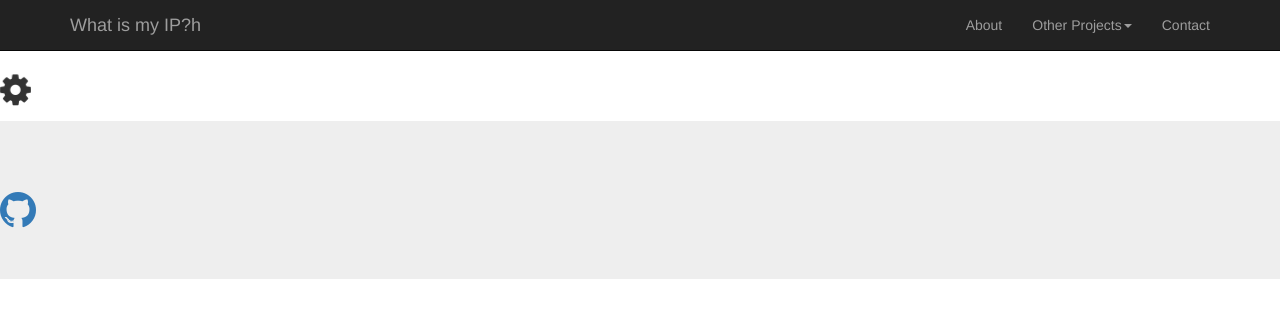
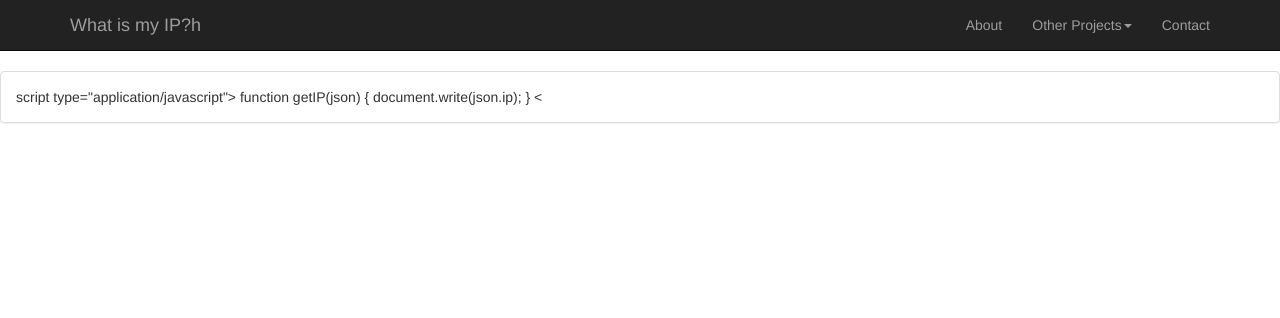
Before and after one commit to bridnap/whatismyip, a plain HTML site: page index.html in a window 1280 px wide. Drawn offline with nearby package versions, Linux system fonts and the light colour scheme.

Commit message:
Update index.html

```diff
--- a/index.html
+++ b/index.html
@@ -38,16 +38,15 @@
 		</div>
 	</div>
 </nav>
-        <h1>
-        <i class="fa fa-cog fa-spin"></i>
-        </h1>
-   <div class="jumbotron">
-  <h1><script type="application/javascript">
+
+        <div class="panel panel-default">
+  <div class="panel-body">
+    script type="application/javascript">
   function getIP(json) {
     document.write(json.ip);
   }
-</script><script type="application/javascript" src="https://api.ipify.org?format=jsonp&callback=getIP"></script></h1>
-<a href="https://github.com/bridnap"><i class="fa fa-github fa-3x" aria-hidden="true"></i></a>
+</script><script type="application/javascript" src="https://api.ipify.org?format=jsonp&callback=getIP"></script><
+  </div>
 </div>
 
 <script src="https://ajax.googleapis.com/ajax/libs/jquery/1.11.3/jquery.min.js"></script>
```
